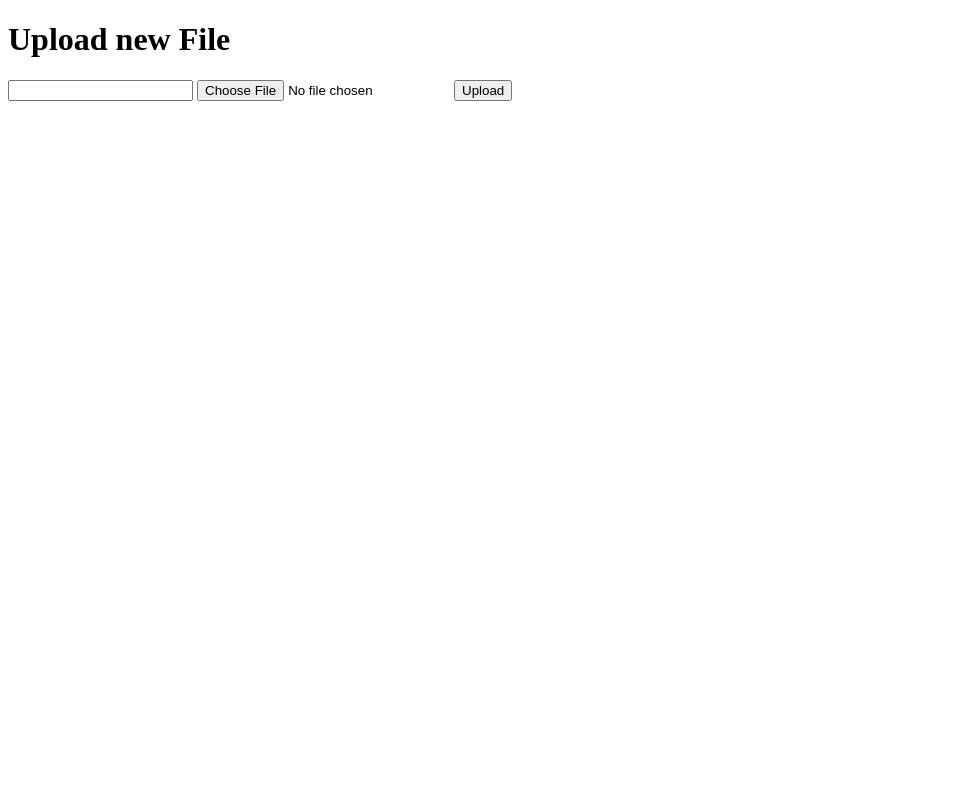
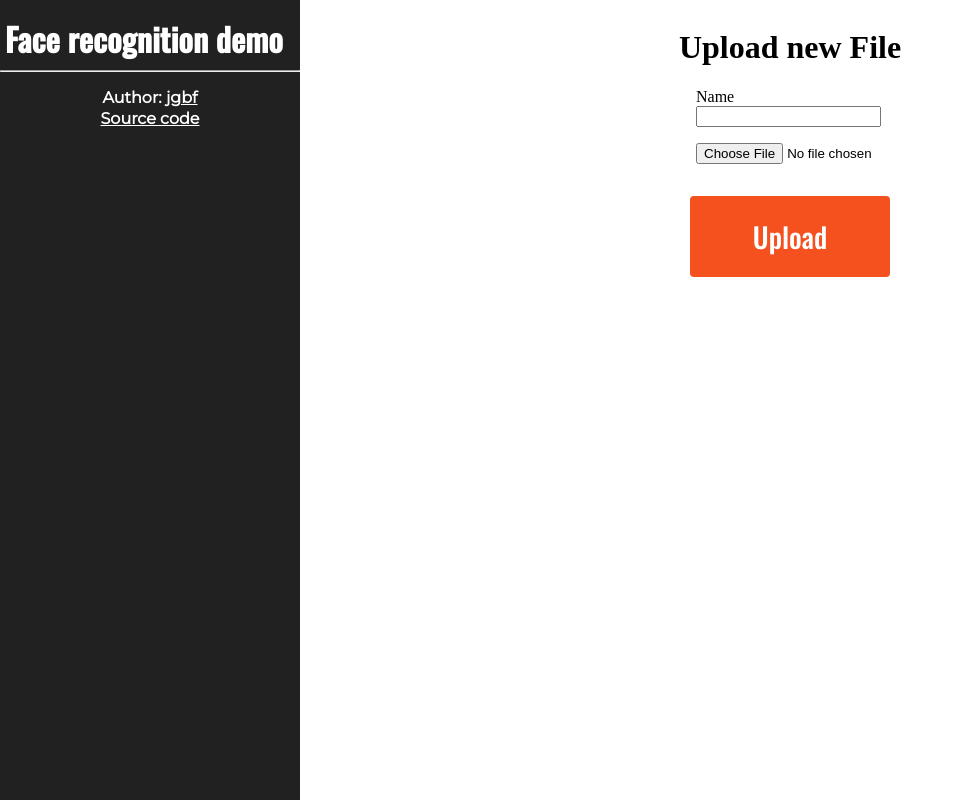
Before and after one commit to jgbf/face_recognition, a Flask app: page /register in a window 1280 px wide. Shown: the whole page, without its empty margins (0-957 px from the left). Run offline with Flask 2, Linux system fonts and the light colour scheme.

Commit message:
Html templates and visual update

```diff
--- /dev/null
+++ b/src/static/styles/main.css
@@ -0,0 +1,118 @@
+@import url('https://fonts.googleapis.com/css2?family=Oswald:wght@500&display=swap');
+@import url('https://fonts.googleapis.com/css2?family=Montserrat');
+
+.sidebar {
+    height: 100%;
+    width: 300px;
+    position: fixed;
+    z-index: 1;
+    top: 0;
+    left: 0;
+    background-color: #212121;
+    overflow-x: hidden;
+    padding-top: 10px;
+}
+
+.main {
+    margin-left: 300px;
+    display: flex;
+    flex-direction: column;
+    align-items: center;
+    justify-content: center;
+}
+
+.sidebar h1 {
+    margin: 5px;
+    font-family: 'Oswald', sans-serif;
+    color: #fff;
+}
+
+p {
+    margin: 0;
+    padding: 0;
+}
+
+.author {
+    margin-bottom: 2px;
+    margin-top: 16px;
+    font-family: 'Montserrat', sans-serif;
+    color: #fff;
+    text-align: center;
+}
+
+
+.source {
+    font-family: 'Montserrat', sans-serif;
+    color: #fff;
+    text-align: center;
+}
+
+.stream {
+    margin: auto;
+    margin-top: 32px;
+    width: 50%;
+    display: block;
+    box-shadow: 0 8px 16px 0 rgba(0,0,0,0.2), 0 6px 20px 0 rgba(0,0,0,0.19);
+}
+
+.button {
+    display: block;
+    border-radius: 4px;
+    background-color: #f4511e;
+    border: none;
+    color: #FFFFFF;
+    text-align: center;
+    font-size: 28px;
+    padding: 20px;
+    width: 200px;
+    transition: all 0.5s;
+    cursor: pointer;
+    margin: auto;
+    margin-top: 32px;
+    font-family: 'Oswald';
+
+}
+
+.button span {
+    cursor: pointer;
+    display: inline-block;
+    position: relative;
+    transition: 0.5s;
+}
+
+.button span:after {
+    content: '\00bb';
+    position: absolute;
+    opacity: 0;
+    top: 0;
+    right: -20px;
+    transition: 0.5s;
+}
+
+.button:hover span {
+    padding-right: 25px;
+}
+
+.button:hover span:after {
+    opacity: 1;
+    right: 0;
+}
+
+a:link {
+  color: #fff;
+  background-color: transparent;
+  text-decoration: underline;
+}
+a:visited {
+  color: #fff;
+  background-color: transparent;
+  text-decoration: underline;
+}
+
+.name_form {
+    margin-bottom: 16px;
+}
+
+.form_content {
+    margin-left: 65px;
+}
--- /dev/null
+++ b/src/templates/base_layout.html
@@ -0,0 +1,27 @@
+<!DOCTYPE html>
+<html lang = "en">
+<head>
+    <title>Face recognition</title>
+    <link rel="stylesheet" type="text/css" href="{{ url_for('static',filename='styles/main.css') }}">
+</head>
+<body>
+    <div class="sidebar">
+        <h1>Face recognition demo</h1>
+        <hr>
+        <div class="author">
+            <b>
+                Author: <a target="_blank" href="https://github.com/jgbf">jgbf</a>
+            </b>
+        </div>
+        <div class="source">
+            <b>
+                <a
+                target="_blank"
+                href="https://github.com/jgbf/face_recognition">Source code
+                </a>
+            </b>
+        </div>
+    </div>
+    {% block content %}{% endblock %}
+</body>
+</html>
--- a/src/templates/upload.html
+++ b/src/templates/upload.html
@@ -1,14 +1,17 @@
-<!DOCTYPE html>
-<html>
-<head>
-    <title>Register Face</title>
-</head>
-<body>
-    <h1>Upload new File</h1>
-    <form method=post enctype=multipart/form-data>
-        <input type="text" name="name">
-        <input type=file name=file>
-        <input type=submit value=Upload>
-    </form>
-</body>
-</html>
+{% extends 'base_layout.html' %}
+
+{% block content %}
+    <div class="main">
+        <h1>Upload new File</h1>
+        <form method=post enctype=multipart/form-data>
+            <div class="form_content">
+            <div class="name_form">
+                <p>Name</p>
+                <input type="text" name="name">
+            </div>
+            <input type=file name=file>
+            </div>
+            <input type=submit value=Upload class="button">
+        </form>
+    </div>
+{% endblock %}
```
Also changed, not shown: src/Face.py (+10 -7 lines), src/templates/index.html (+10 -9 lines).
